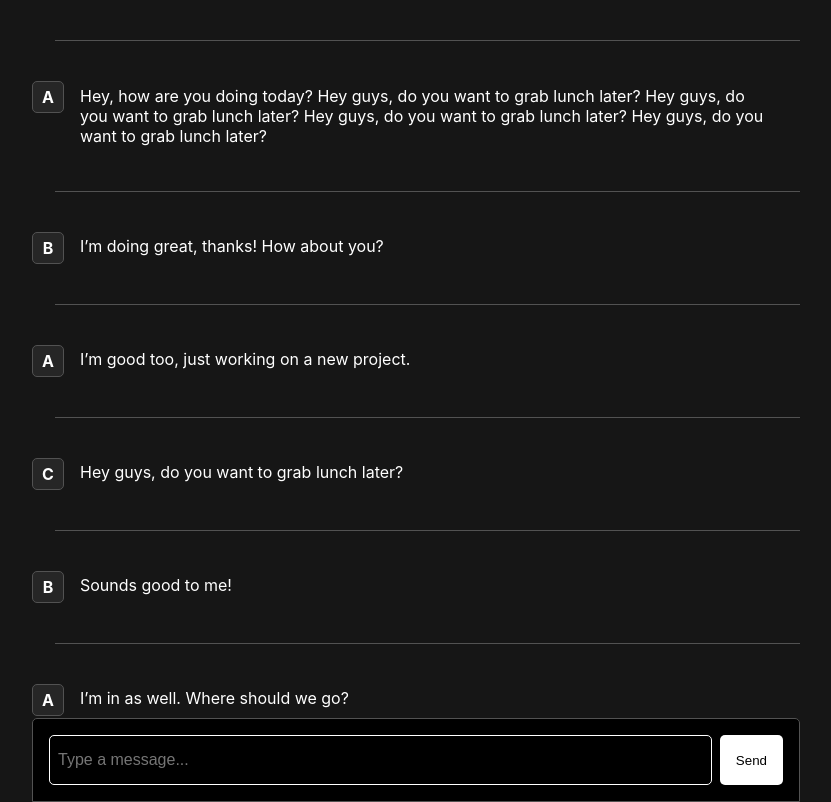
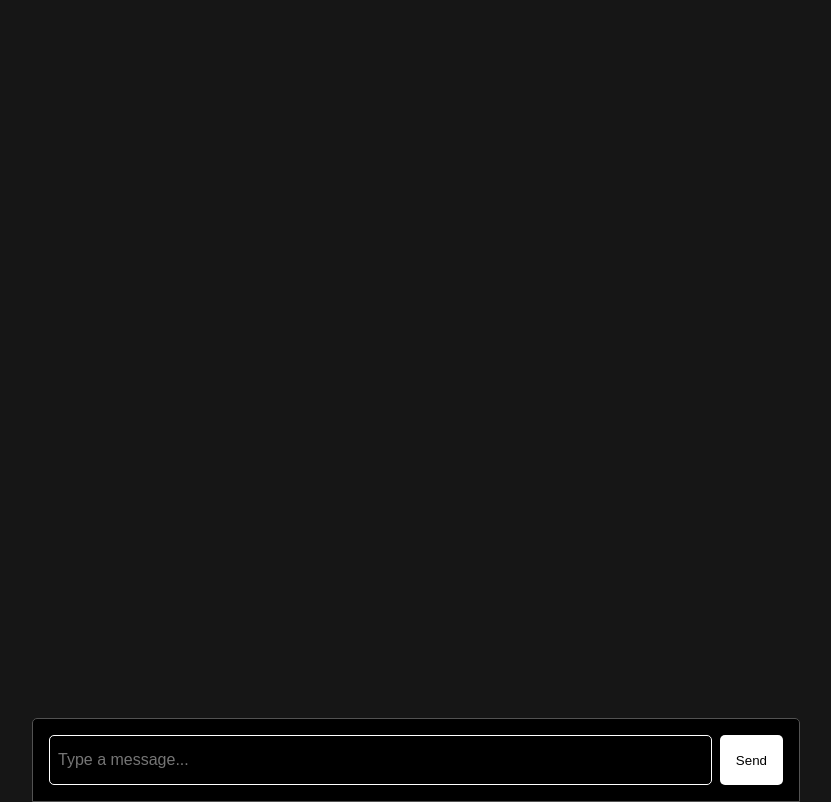
Before and after one commit to doga-ozcelik/chat-application, a React (Create React App) app: page / in a window 1280 px wide. Shown: the whole page, without its empty margins (224-1055 px from the left). Built offline with nearby package versions, Linux system fonts and the light colour scheme.

Commit message:
feat(MessageInput): Add form to send message

```diff
--- a/src/App.tsx
+++ b/src/App.tsx
@@ -1,54 +1,21 @@
-import React from "react";
+import { useState } from "react";
 import "./App.css";
 import ChatBox from "./components/ChatBox";
 import MessageInput from "./components/MessageInput";
-
-export const mockMessages = [
-  {
-    id: "msg-1",
-    senderId: "user-1",
-    senderName: "Alice Johnson",
-    content:
-      "Hey, how are you doing today? Hey guys, do you want to grab lunch later? Hey guys, do you want to grab lunch later? Hey guys, do you want to grab lunch later? Hey guys, do you want to grab lunch later?",
-  },
-  {
-    id: "msg-2",
-    senderId: "user-2",
-    senderName: "Bob Smith",
-    content: "I’m doing great, thanks! How about you?",
-  },
-  {
-    id: "msg-3",
-    senderId: "user-1",
-    senderName: "Alice Johnson",
-    content: "I’m good too, just working on a new project.",
-  },
-  {
-    id: "msg-4",
-    senderId: "user-3",
-    senderName: "Charlie Brown",
-    content: "Hey guys, do you want to grab lunch later?",
-  },
-  {
-    id: "msg-5",
-    senderId: "user-2",
-    senderName: "Bob Smith",
-    content: "Sounds good to me!",
-  },
-  {
-    id: "msg-6",
-    senderId: "user-1",
-    senderName: "Alice Johnson",
-    content: "I’m in as well. Where should we go?",
-  },
-];
+import { Message } from "./types";
 
 function App() {
+  const [messages, setMessages] = useState<Message[]>([]);
+
+  const handleSendMessage = (message: Message) => {
+    setMessages([...messages, message]);
+  };
+
   return (
     <div className="App">
       <div className="Container">
-        <ChatBox messages={mockMessages} />
-        <MessageInput />
+        <ChatBox messages={messages} />
+        <MessageInput onSendMessage={handleSendMessage} />
       </div>
     </div>
   );
--- a/src/components/ChatBox/index.tsx
+++ b/src/components/ChatBox/index.tsx
@@ -1,13 +1,9 @@
 import React from "react";
 import "./ChatBox.css";
+import { Message } from "../../types";
 
 interface ChatBoxProps {
-  messages: {
-    id: string;
-    senderId: string;
-    senderName: string;
-    content: string;
-  }[];
+  messages: Message[];
 }
 
 const ChatBox: React.FC<ChatBoxProps> = ({ messages }) => {
--- a/src/components/MessageInput/index.tsx
+++ b/src/components/MessageInput/index.tsx
@@ -1,11 +1,29 @@
 import React, { useState } from "react";
 import "./MessageInput.css";
+import { Message } from "../../types";
 
-const MessageInput: React.FC = () => {
+interface MessageInputProps {
+  onSendMessage: (message: Message) => void;
+}
+
+const MessageInput: React.FC<MessageInputProps> = ({ onSendMessage }) => {
   const [input, setInput] = useState<string>("");
 
+  const handleSubmit = (e: React.FormEvent) => {
+    e.preventDefault();
+    if (input.trim()) {
+      onSendMessage({
+        id: Math.random().toString(36).substr(2, 9),
+        senderId: "user",
+        senderName: "You",
+        content: input,
+      });
+      setInput("");
+    }
+  };
+
   return (
-    <div className="Input-container">
+    <form onSubmit={handleSubmit} className="Input-container">
       <input
         type="text"
         value={input}
@@ -16,7 +34,7 @@ const MessageInput: React.FC = () => {
       <button type="submit" className="Button">
         Send
       </button>
-    </div>
+    </form>
   );
 };
 
--- /dev/null
+++ b/src/types.ts
@@ -0,0 +1,6 @@
+export interface Message {
+  id: string;
+  senderId: string;
+  senderName: string;
+  content: string;
+}
```
